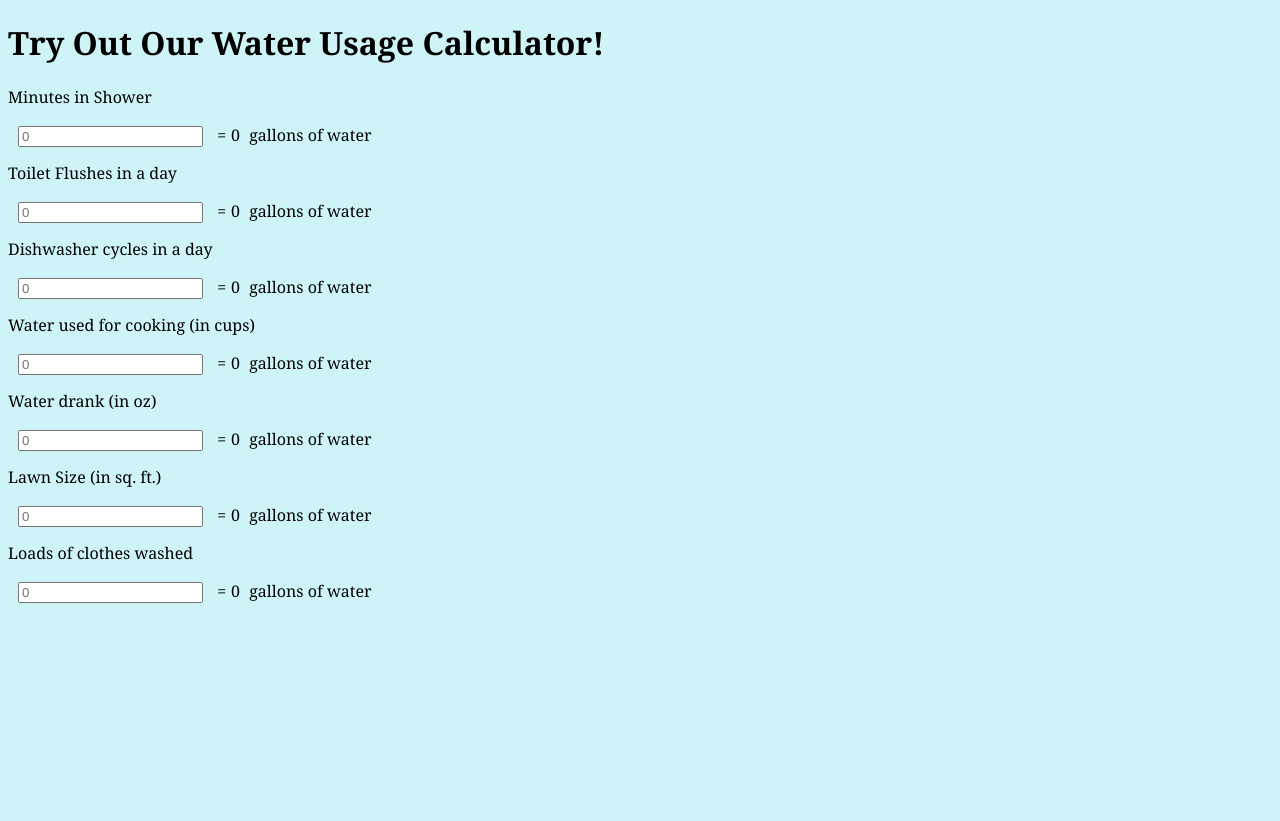
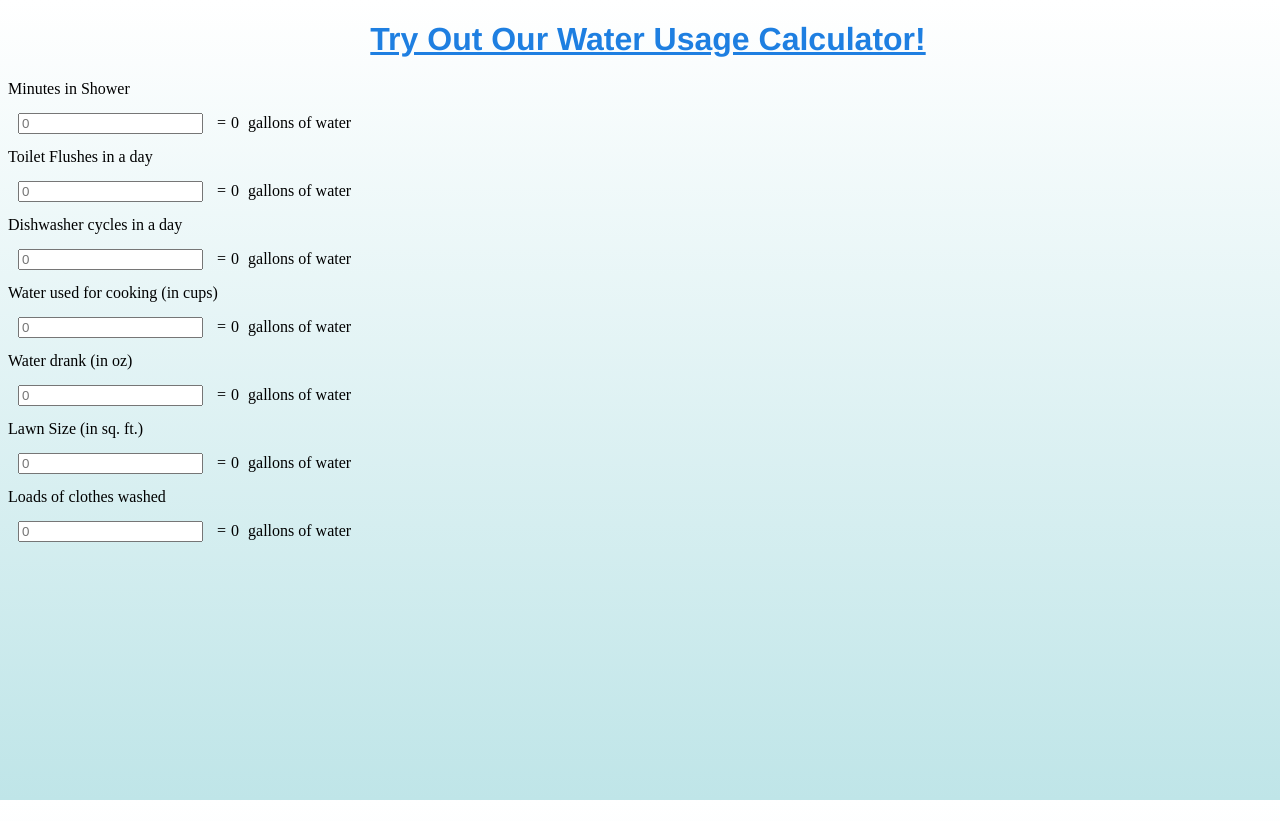
Before and after one commit to AshleyL119/Every-Drop-Counts, a plain HTML site: page calculator.html in a window 1280 px wide. Before the commit the page ends 800 px from the top, so only its background shows below. Drawn offline with Linux system fonts and the light colour scheme.

Commit message:
updated calculator.css and resources.css

```diff
--- a/calculator.css
+++ b/calculator.css
@@ -1,6 +1,18 @@
-body {
-    background-color: rgb(207, 244, 247);
-    font-family: Georgia, 'Times New Roman', Times, serif
+body{
+    background:linear-gradient(#FFFFFF,#bfe5e8);
+}
+
+html, body {
+    width:100%;
+    height:100%;
+}
+
+h1{
+    font-family:'Franklin Gothic Medium';
+    color:#1e7fe1 ;
+    text-decoration-line:underline;
+    text-decoration-color: #1e7fe1;
+    text-align: center;
 }
 
 input {
--- a/resources.css
+++ b/resources.css
@@ -1,5 +1,5 @@
 h1{
-    font-family:'Courier New';
+    font-family:'Franklin Gothic Medium';
     color:#1e7fe1 ;
     text-decoration-line:underline;
     text-decoration-color: #1e7fe1;
@@ -12,7 +12,7 @@ h4{
 
 h3{
     font-size:larger;
-    font-family:'Franklin Gothic Medium'
+    font-family:'Franklin Gothic Medium';
     text-align:left;
     color: #40bf76;
 }
```
